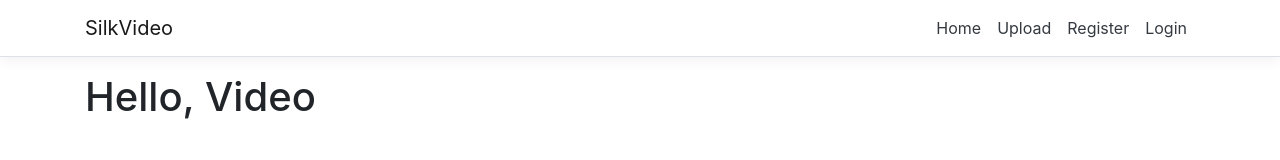
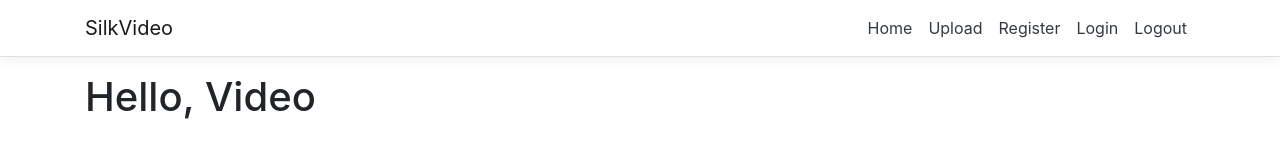
Before and after one commit to szkript/Streamistic, a React (Create React App) app in the folder SilkVideo/ClientApp/: page / in a window 1280 px wide. Shown: the top 160 px of the page. Built offline with nearby package versions, Linux system fonts and the light colour scheme.

Commit message:
logout page succesfully get logout endpoint then using href to redirect to index page

```diff
--- a/SilkVideo/ClientApp/src/App.js
+++ b/SilkVideo/ClientApp/src/App.js
@@ -5,6 +5,7 @@ import { Home } from './components/Home';
 import { Upload } from './components/Upload';
 import { Login } from './components/Login';
 import { Register } from './components/Register';
+import { Logout } from './components/Logout';
 
 import './custom.css'
 
@@ -18,6 +19,7 @@ export default class App extends Component {
                 <Route path='/upload' component={Upload} />
                 <Route path='/login' component={Login} />
                 <Route path='/register' component={Register} />
+                <Route path='/logout' component={Logout} />
             </Layout>
         );
     }
--- /dev/null
+++ b/SilkVideo/ClientApp/src/components/Logout.js
@@ -0,0 +1,13 @@
+import React, { Component } from 'react';
+import axios, { post, get } from 'axios';
+
+export class Logout extends Component {
+    constructor() {
+        super();
+        const url = "https://localhost:44321/api/Login/Logout";
+        return get(url)
+            .then(response => console.warn("result", response))
+            .then(window.location.href = "/")
+
+    }
+}
--- a/SilkVideo/ClientApp/src/components/NavMenu.js
+++ b/SilkVideo/ClientApp/src/components/NavMenu.js
@@ -42,6 +42,9 @@ export class NavMenu extends Component {
                                 <NavItem>
                                     <NavLink tag={Link} className="text-dark" to="/login">Login</NavLink>
                                 </NavItem>
+                                <NavItem>
+                                    <NavLink tag={Link} className="text-dark" to="/logout">Logout</NavLink>
+                                </NavItem>
                             </ul>
                         </Collapse>
                     </Container>
```
